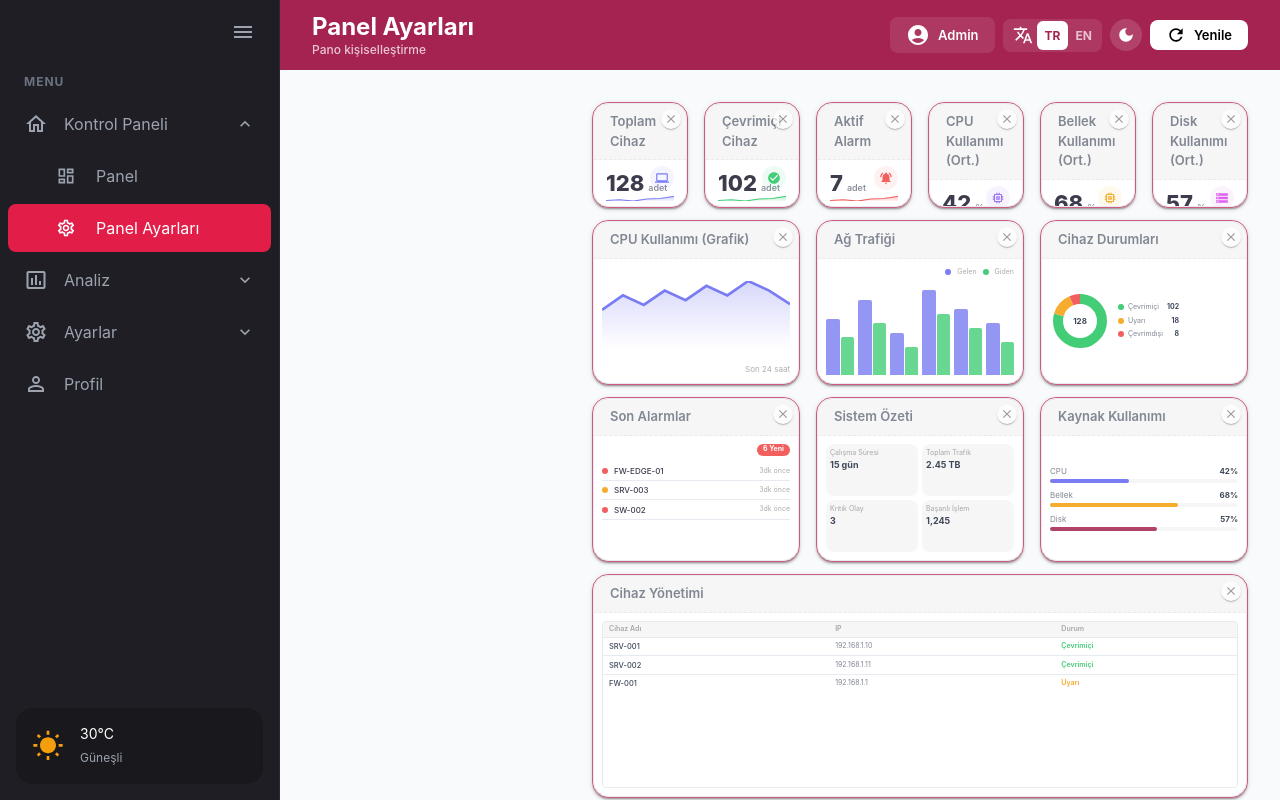
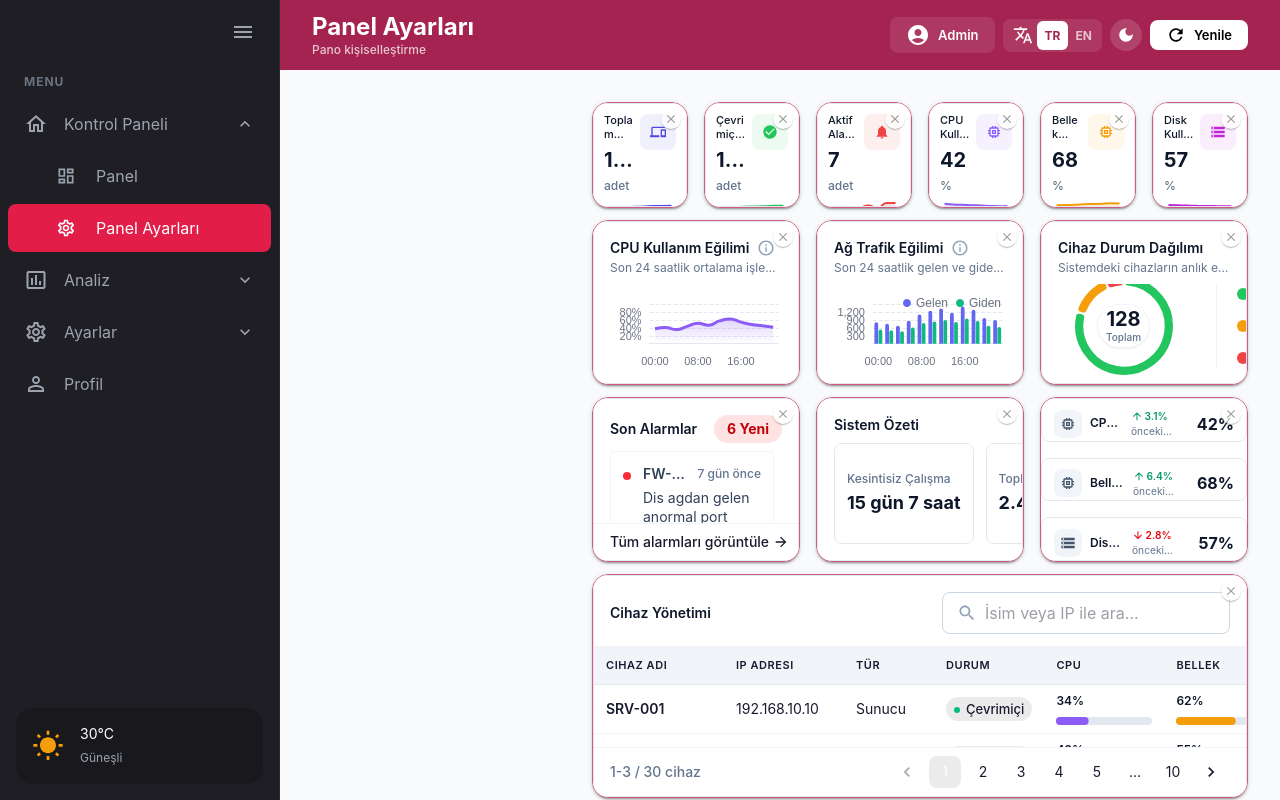
Before and after one commit to aycacerence/Monitoring-dashboard, a React (Vite) app: page /settings in a window 1280 px wide. Built offline with nearby package versions, Linux system fonts and the light colour scheme.

Commit message:
fix:düzenleme modunda da gerçek ECharts grafiklerinin ve KpiCard'ların render olması sağlandı.Pointer event'leri engellenmiş gerçek zamanlı grafikler ve tooltip'ler aktif hale getirildi.

```diff
--- a/src/components/alerts/AlertsCard/AlertsCard.jsx
+++ b/src/components/alerts/AlertsCard/AlertsCard.jsx
@@ -4,15 +4,13 @@ import ArrowForwardIcon from '@mui/icons-material/ArrowForward';
 import { useTranslation } from 'react-i18next';
 import { useAppSelector } from '../../../app/hooks';
 import { selectIsEditMode } from '../../../features/ui/uiSlice';
-import WidgetPlaceholder from '../../common/WidgetPlaceholder/WidgetPlaceholder';
 
 function AlertsCard({ count, children }) {
   const { t } = useTranslation();
   const isEditMode = useAppSelector(selectIsEditMode);
-  if (isEditMode) return <WidgetPlaceholder widgetId="alertsCard" />;
-
   return (
-    <Card hoverable className="flex h-auto flex-col overflow-hidden lg:h-full" noPadding>
+    <div style={{ height: '100%', width: '100%', pointerEvents: isEditMode ? 'none' : 'auto', display: 'flex', flexDirection: 'column' }}>
+      <Card hoverable className="flex h-auto flex-col overflow-hidden lg:h-full flex-1" noPadding>
       <div className="flex shrink-0 items-center justify-between px-4 pt-4 mb-2">
         <h2 className="text-sm font-semibold text-slate-900 dark:text-white">{t('alerts.title')}</h2>
         <div className="flex items-center justify-center bg-red-100 text-red-700 dark:bg-red-900/30 dark:text-red-400 dark:border-red-800/50 font-bold text-sm h-7 px-3 rounded-full border border-transparent">
@@ -35,6 +33,7 @@ function AlertsCard({ count, children }) {
         </a>
       </div>
     </Card>
+    </div>
   );
 }
 
--- a/src/components/alerts/ResourceUsageList/ResourceUsageList.jsx
+++ b/src/components/alerts/ResourceUsageList/ResourceUsageList.jsx
@@ -4,7 +4,6 @@ import ResourceUsageCard from '../ResourceUsageCard/ResourceUsageCard';
 import ErrorState from '../../common/ErrorState/ErrorState';
 import { fetchResourceUsage } from '../../../features/dashboard/resourceUsageSlice';
 import { selectIsEditMode } from '../../../features/ui/uiSlice';
-import WidgetPlaceholder from '../../common/WidgetPlaceholder/WidgetPlaceholder';
 
 const editModeResourceUsage = [
   { id: 'cpu', label: 'CPU', percentage: 0, changePercentage: 0, changeDirection: 'neutral', icon: 'cpu' },
@@ -16,7 +15,6 @@ function ResourceUsageList() {
   const dispatch = useAppDispatch();
   const { data, status, error } = useAppSelector((state) => state.resourceUsage);
   const isEditMode = useAppSelector(selectIsEditMode);
-  if (isEditMode) return <WidgetPlaceholder widgetId="resourceUsage" />;
 
   const showLoadingState = !isEditMode && (status === 'loading' || status === 'idle');
   const showErrorState = !isEditMode && status === 'failed';
@@ -37,7 +35,8 @@ function ResourceUsageList() {
   }
 
   return (
-    <div className="grid min-h-max gap-4 transition-opacity duration-500 ease-in opacity-100 lg:h-full lg:min-h-0 lg:grid-rows-3 lg:overflow-hidden">
+    <div style={{ pointerEvents: isEditMode ? 'none' : 'auto', display: 'flex', flexDirection: 'column', height: '100%' }}>
+      <div className="grid min-h-max gap-4 transition-opacity duration-500 ease-in opacity-100 lg:h-full lg:min-h-0 lg:grid-rows-3 lg:overflow-hidden flex-1">
       {items.map((item) => (
         <ResourceUsageCard
           key={item.id}
@@ -48,6 +47,7 @@ function ResourceUsageList() {
           icon={item.icon}
         />
       ))}
+      </div>
     </div>
   );
 }
--- a/src/components/alerts/SystemSummaryCard/SystemSummaryCard.jsx
+++ b/src/components/alerts/SystemSummaryCard/SystemSummaryCard.jsx
@@ -3,15 +3,13 @@ import { useTranslation } from 'react-i18next';
 import Card from '../../common/Card';
 import { useAppSelector } from '../../../app/hooks';
 import { selectIsEditMode } from '../../../features/ui/uiSlice';
-import WidgetPlaceholder from '../../common/WidgetPlaceholder/WidgetPlaceholder';
 
 function SystemSummaryCard({ items }) {
   const { t } = useTranslation();
   const isEditMode = useAppSelector(selectIsEditMode);
-  if (isEditMode) return <WidgetPlaceholder widgetId="systemSummary" />;
-
   return (
-    <Card hoverable className="h-auto lg:h-full flex flex-col" noPadding>
+    <div style={{ height: '100%', width: '100%', pointerEvents: isEditMode ? 'none' : 'auto', display: 'flex', flexDirection: 'column' }}>
+      <Card hoverable className="h-auto lg:h-full flex flex-col flex-1" noPadding>
       <div className="shrink-0 px-4 pt-4 mb-2">
         <h2 className="text-sm font-semibold text-slate-900 dark:text-white">{t('sidebar.widgets.systemSummary', 'System Summary')}</h2>
       </div>
@@ -33,6 +31,7 @@ function SystemSummaryCard({ items }) {
         ))}
       </div>
     </Card>
+    </div>
   );
 }
 
--- a/src/components/charts/BarChartWidget/BarChartWidget.jsx
+++ b/src/components/charts/BarChartWidget/BarChartWidget.jsx
@@ -6,7 +6,6 @@ import { getCommonChartOptions } from '../../../utils/charts';
 import { useTranslation } from 'react-i18next';
 import { useAppSelector } from '../../../app/hooks';
 import { selectIsEditMode } from '../../../features/ui/uiSlice';
-import WidgetPlaceholder from '../../common/WidgetPlaceholder/WidgetPlaceholder';
 
 function BarChartWidget({ data, height = '300px' }) {
   const { t } = useTranslation();
@@ -79,10 +78,8 @@ function BarChartWidget({ data, height = '300px' }) {
     return () => observer.disconnect();
   }, [isEditMode, option]);
 
-  if (isEditMode) return <WidgetPlaceholder widgetId="networkChart" />;
-
   return (
-    <div ref={containerRef} className="flex-1 min-h-[160px] relative w-full mt-2 lg:min-h-0" style={{ height }}>
+    <div ref={containerRef} className="flex-1 min-h-[160px] relative w-full mt-2 lg:min-h-0" style={{ height, pointerEvents: isEditMode ? 'none' : 'auto' }}>
       <ReactECharts
         ref={chartRef}
         option={option}
--- a/src/components/charts/ChartCard/ChartCard.jsx
+++ b/src/components/charts/ChartCard/ChartCard.jsx
@@ -5,7 +5,7 @@ import { Tooltip } from '@mui/material';
 
 function ChartCard({ title, subtitle, action, children, infoText }) {
   return (
-    <Card hoverable className="flex h-auto flex-col overflow-hidden lg:h-full" noPadding>
+    <Card hoverable className="flex h-full flex-col overflow-hidden" noPadding>
       <div className="flex shrink-0 items-center justify-between gap-3 px-4 pt-4 mb-2">
         <div className="min-w-0">
           <div className="flex items-center gap-2">
--- a/src/components/charts/LineChartWidget/LineChartWidget.jsx
+++ b/src/components/charts/LineChartWidget/LineChartWidget.jsx
@@ -5,7 +5,6 @@ import { useTheme } from '@mui/material/styles';
 import { getCommonChartOptions } from '../../../utils/charts';
 import { useAppSelector } from '../../../app/hooks';
 import { selectIsEditMode } from '../../../features/ui/uiSlice';
-import WidgetPlaceholder from '../../common/WidgetPlaceholder/WidgetPlaceholder';
 
 function LineChartWidget({ data, seriesName, color, height = '300px' }) {
   const theme = useTheme();
@@ -73,10 +72,8 @@ function LineChartWidget({ data, seriesName, color, height = '300px' }) {
     return () => observer.disconnect();
   }, [isEditMode, option]);
 
-  if (isEditMode) return <WidgetPlaceholder widgetId="cpuChart" />;
-
   return (
-    <div ref={containerRef} className="flex-1 min-h-[160px] relative w-full mt-2 lg:min-h-0" style={{ height }}>
+    <div ref={containerRef} className="flex-1 min-h-[160px] relative w-full mt-2 lg:min-h-0" style={{ height, pointerEvents: isEditMode ? 'none' : 'auto' }}>
       <ReactECharts
         ref={chartRef}
         option={option}
--- a/src/components/charts/PieChartWidget/PieChartWidget.jsx
+++ b/src/components/charts/PieChartWidget/PieChartWidget.jsx
@@ -5,7 +5,6 @@ import { useTheme } from '@mui/material/styles';
 import { getCommonChartOptions } from '../../../utils/charts';
 import { useAppSelector } from '../../../app/hooks';
 import { selectIsEditMode } from '../../../features/ui/uiSlice';
-import WidgetPlaceholder from '../../common/WidgetPlaceholder/WidgetPlaceholder';
 import { useTranslation } from 'react-i18next';
 
 function PieChartWidget({ data, height = '300px' }) {
@@ -72,10 +71,8 @@ function PieChartWidget({ data, height = '300px' }) {
     return () => observer.disconnect();
   }, [isEditMode, option]);
 
-  if (isEditMode) return <WidgetPlaceholder widgetId="deviceStatusChart" />;
-
   return (
-    <div ref={containerRef} className="relative h-full min-h-[120px] w-full" style={{ height }}>
+    <div ref={containerRef} className="relative h-full min-h-[120px] w-full" style={{ height, pointerEvents: isEditMode ? 'none' : 'auto' }}>
       <ReactECharts
         ref={chartRef}
         option={option}
--- a/src/components/dashboard/DraggableGrid/DraggableGrid.jsx
+++ b/src/components/dashboard/DraggableGrid/DraggableGrid.jsx
@@ -447,6 +447,7 @@ const GridItemWrapper = React.forwardRef(function GridItemWrapper(
           '&:hover .remove-btn': { opacity: 1 },
         }}
       >
+        {children}
         {isEditMode && (
           <IconButton
             className="remove-btn"
@@ -457,7 +458,7 @@ const GridItemWrapper = React.forwardRef(function GridItemWrapper(
               position: 'absolute',
               top: 6,
               right: 6,
-              zIndex: 10,
+              zIndex: 50,
               bgcolor: 'background.paper',
               boxShadow: 1,
               p: 0.4,
@@ -469,7 +470,6 @@ const GridItemWrapper = React.forwardRef(function GridItemWrapper(
             <CloseIcon sx={{ fontSize: 14 }} />
           </IconButton>
         )}
-        {children}
       </Box>
     </div>
   );
@@ -750,6 +750,9 @@ export default function DraggableGrid({ widgets = [] }) {
         minHeight: { xs: 'auto', lg: 0 },
         overflowX: 'visible',
         overflowY: 'visible',
+        '& .react-grid-layout': {
+          minHeight: '100%',
+        },
         '& .react-grid-item.react-grid-placeholder': {
           bgcolor: 'primary.main',
           opacity: 0.08,
--- a/src/components/devices/DevicesSection/DevicesSection.jsx
+++ b/src/components/devices/DevicesSection/DevicesSection.jsx
@@ -17,7 +17,6 @@ import { useTranslation } from 'react-i18next';
 import { selectRole } from '../../../features/auth/authSlice';
 import LockIcon from '@mui/icons-material/Lock';
 import { selectIsEditMode } from '../../../features/ui/uiSlice';
-import WidgetPlaceholder from '../../common/WidgetPlaceholder/WidgetPlaceholder';
 import LockOutlinedIcon from '@mui/icons-material/LockOutlined';
 import { Box, Typography } from '@mui/material';
 
@@ -66,12 +65,13 @@ function DevicesSection() {
     return () => window.removeEventListener('resize', calculateItemsPerPage);
   }, [calculateItemsPerPage, isEditMode]);
 
-  if (isEditMode) return <WidgetPlaceholder widgetId="devicesTable" />;
+
 
   if (role !== 'admin') {
     return (
-      <Card hoverable className="h-full flex flex-col overflow-hidden" noPadding>
-        <div className="flex shrink-0 items-center px-4 py-4 border-b border-slate-100 dark:border-slate-800">
+      <div style={{ display: 'flex', flexDirection: 'column', height: '100%' }}>
+        <Card hoverable className="h-full flex flex-col overflow-hidden flex-1" noPadding>
+          <div className="flex shrink-0 items-center px-4 py-4 border-b border-slate-100 dark:border-slate-800">
           <h2 className="text-sm font-semibold text-slate-900 dark:text-white">
             {t("Cihaz Yönetimi", "Cihaz Yönetimi")}
           </h2>
@@ -109,6 +109,7 @@ function DevicesSection() {
           </span>
         </Box>
       </Card>
+      </div>
     );
   }
 
--- a/src/components/kpi/KpiCard/KpiCard.jsx
+++ b/src/components/kpi/KpiCard/KpiCard.jsx
@@ -28,7 +28,7 @@ function KpiCard({
 
   useEffect(() => {
     const container = sparklineRef.current;
-    if (!container || isEditMode) return undefined;
+    if (!container) return undefined;
 
     const resizeChart = () => {
       chartRef.current?.getEchartsInstance?.()?.resize();
@@ -38,7 +38,7 @@ function KpiCard({
     requestAnimationFrame(resizeChart);
 
     return () => observer.disconnect();
-  }, [isEditMode]);
+  }, [sparklineData, color]);
 
   const chartOptions = {
     grid: {
@@ -90,7 +90,7 @@ function KpiCard({
   };
 
   return (
-    <Card data-testid="kpi-card" hoverable className="flex h-auto flex-col justify-between lg:h-full p-3 lg:p-2.5">
+    <Card data-testid="kpi-card" hoverable className="flex h-full flex-col justify-between p-3 lg:p-2.5">
       <div className="mb-2 flex items-start justify-between lg:mb-0.5">
         <div className="flex-1 min-w-0 pr-1.5">
           <p
@@ -99,18 +99,10 @@ function KpiCard({
           >
             {title}
           </p>
-          {isEditMode ? (
-            <div className="mt-2 lg:mt-1">
-              <span className="text-xs font-medium text-slate-400 dark:text-slate-500 lg:text-[10px] leading-tight line-clamp-2">
-                {t('sidebar.editModePreviewDisabled', 'Düzenleme modunda önizleme devre dışı')}
-              </span>
-            </div>
-          ) : (
-            <div className="flex items-baseline gap-1 flex-wrap">
+          <div className="flex items-baseline gap-1 flex-wrap mt-1">
             <h3 className="text-xl font-bold text-slate-900 dark:text-white lg:text-lg xl:text-xl truncate">{value}</h3>
             {unit && <span className="text-xs font-medium text-slate-500 dark:text-slate-400 lg:text-[10px] xl:text-xs">{unit}</span>}
           </div>
-          )}
         </div>
         <Box
           className="flex h-8 w-8 shrink-0 items-center justify-center rounded-lg lg:h-7 lg:w-7 xl:h-9 xl:w-9"
@@ -120,9 +112,7 @@ function KpiCard({
         </Box>
       </div>
 
-      {!isEditMode && (
-        <>
-          <div ref={sparklineRef} className="my-2 min-h-[40px] flex-1 lg:my-0.5 lg:min-h-[20px] xl:min-h-[28px]">
+      <div ref={sparklineRef} className="my-2 min-h-[40px] flex-1 lg:my-0.5 lg:min-h-[20px] xl:min-h-[28px]" style={{ pointerEvents: isEditMode ? 'none' : 'auto' }}>
         {sparklineData && sparklineData.length > 0 && (
           <ReactECharts
             ref={chartRef}
@@ -140,8 +130,6 @@ function KpiCard({
           label={changeLabel}
         />
       </div>
-        </>
-      )}
     </Card>
   );
 }
--- a/src/pages/DashboardPage/DashboardPage.jsx
+++ b/src/pages/DashboardPage/DashboardPage.jsx
@@ -138,19 +138,16 @@ function DashboardPage() {
       { label: t('Kritik Olaylar'), value: '—', sublabel: t('Son 24 saat') },
       { label: t('Başarılı İşlemler'), value: '—', sublabel: t('Saatlik ortalama') },
     ];
-    const showKpiLoadingState = !isEditMode && (kpiStatus === 'loading' || kpiStatus === 'idle');
-    const showKpiErrorState = !isEditMode && kpiStatus === 'failed';
-    const showChartLoadingState = !isEditMode && (chartsStatus === 'loading' || chartsStatus === 'idle');
-    const showChartErrorState = !isEditMode && chartsStatus === 'failed';
-    const showAlertsLoadingState = !isEditMode && (alertsStatus === 'loading' || alertsStatus === 'idle');
-    const showAlertsErrorState = !isEditMode && alertsStatus === 'failed';
-    const showSummaryLoadingState = !isEditMode && (summaryStatus === 'loading' || summaryStatus === 'idle');
-    const showSummaryErrorState = !isEditMode && summaryStatus === 'failed';
+    const showKpiLoadingState = kpiStatus === 'loading' || kpiStatus === 'idle';
+    const showKpiErrorState = kpiStatus === 'failed';
+    const showChartLoadingState = chartsStatus === 'loading' || chartsStatus === 'idle';
+    const showChartErrorState = chartsStatus === 'failed';
+    const showAlertsLoadingState = alertsStatus === 'loading' || alertsStatus === 'idle';
+    const showAlertsErrorState = alertsStatus === 'failed';
+    const showSummaryLoadingState = summaryStatus === 'loading' || summaryStatus === 'idle';
+    const showSummaryErrorState = summaryStatus === 'failed';
 
     const getKpiWidgetContent = (kpiId, fallbackTitle) => {
-      if (isEditMode) {
-        return <WidgetPlaceholder widgetId={`kpi-${kpiId}`} />;
-      }
       if (showKpiErrorState) {
         return <ErrorState message={kpiError || "KPI verileri yüklenirken bir hata oluştu."} onRetry={() => dispatch(fetchKpis())} />;
       }
@@ -212,7 +209,7 @@ function DashboardPage() {
       {
         id: WIDGET_IDS.CPU_CHART,
         title: t('sidebar.widgets.cpuChart', 'CPU Kullanımı'),
-        children: isEditMode ? <WidgetPlaceholder widgetId={WIDGET_IDS.CPU_CHART} /> : showChartErrorState ? chartError() : showChartLoadingState ? chartSkeleton(t('charts.cpuUsageTitle')) : (
+        children: showChartErrorState ? chartError() : showChartLoadingState ? chartSkeleton(t('charts.cpuUsageTitle')) : (
           <ChartCard title={t('charts.cpuUsageTitle')} subtitle={t('charts.cpuUsageSubtitle')} infoText={t('charts.cpuUsageInfo')}>
             <LineChartWidget data={chartsData.cpuUsage || []} seriesName={t('charts.cpuUsageSeries', 'CPU Kullanımı')} color="#8b5cf6" height="100%" />
           </ChartCard>
@@ -221,7 +218,7 @@ function DashboardPage() {
       {
         id: WIDGET_IDS.NETWORK_CHART,
         title: t('sidebar.widgets.networkChart', 'Ağ Trafiği'),
-        children: isEditMode ? <WidgetPlaceholder widgetId={WIDGET_IDS.NETWORK_CHART} /> : showChartErrorState ? chartError() : showChartLoadingState ? chartSkeleton(t('charts.networkTrafficTitle')) : (
+        children: showChartErrorState ? chartError() : showChartLoadingState ? chartSkeleton(t('charts.networkTrafficTitle')) : (
           <ChartCard title={t('charts.networkTrafficTitle')} subtitle={t('charts.networkTrafficSubtitle')} infoText={t('charts.networkTrafficInfo')}>
             <BarChartWidget data={chartsData.networkTraffic || []} height="100%" />
           </ChartCard>
@@ -230,7 +227,7 @@ function DashboardPage() {
       {
         id: WIDGET_IDS.DEVICE_STATUS_CHART,
         title: t('sidebar.widgets.deviceStatusChart', 'Cihaz Durumları'),
-        children: isEditMode ? <WidgetPlaceholder widgetId={WIDGET_IDS.DEVICE_STATUS_CHART} /> : showChartErrorState ? chartError() : showChartLoadingState ? chartSkeleton(t('charts.deviceStatusTitle')) : (
+        children: showChartErrorState ? chartError() : showChartLoadingState ? chartSkeleton(t('charts.deviceStatusTitle')) : (
           <ChartCard title={t('charts.deviceStatusTitle')} subtitle={t('charts.deviceStatusSubtitle')}>
             <div className="flex h-full min-h-[240px] flex-col items-center justify-center gap-5 sm:min-h-[220px] sm:flex-row lg:min-h-0">
               <div className="flex shrink-0 justify-center sm:w-36">
```
Also changed, not shown: 1 other file (tests, documents, lock files or other folders). Lines whose indentation alone changed are shown as unchanged.
